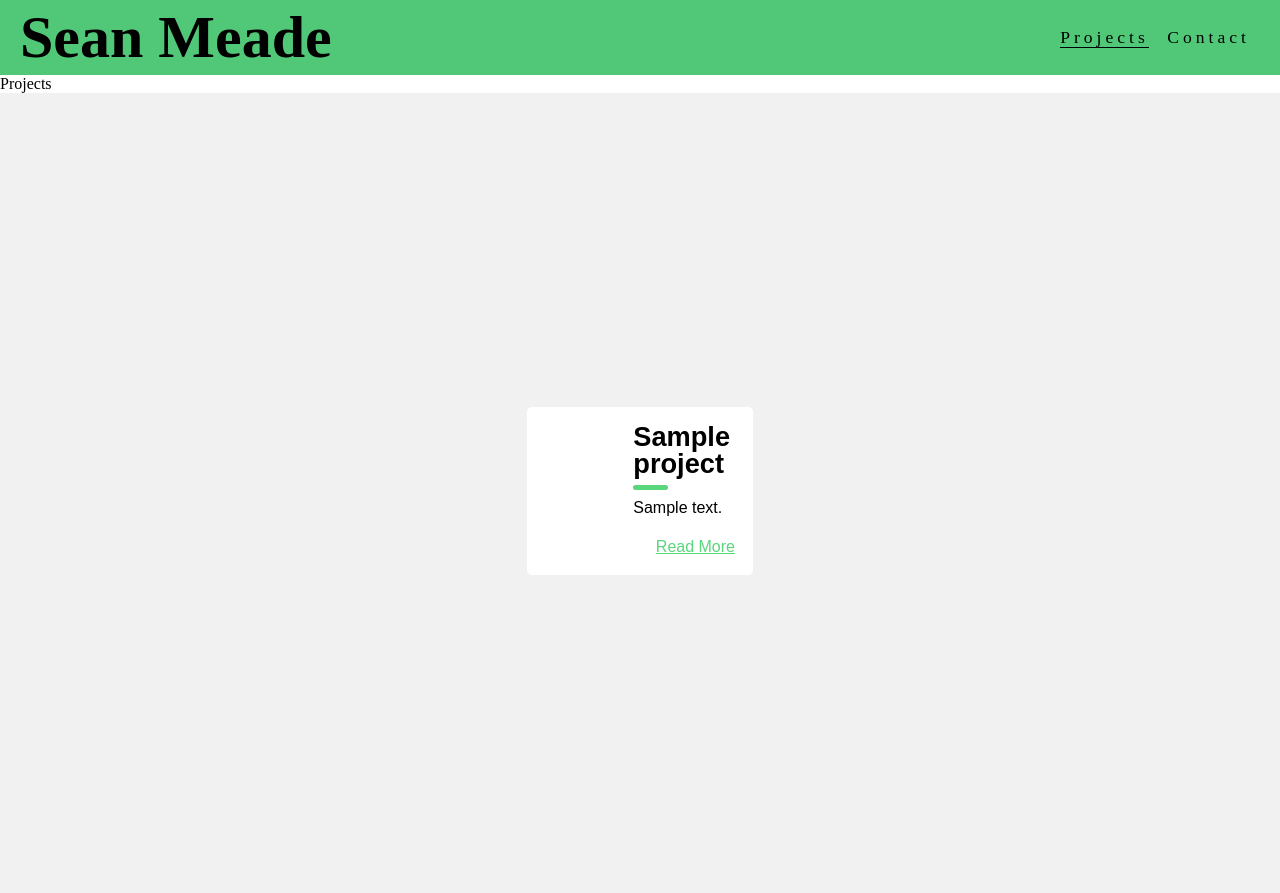
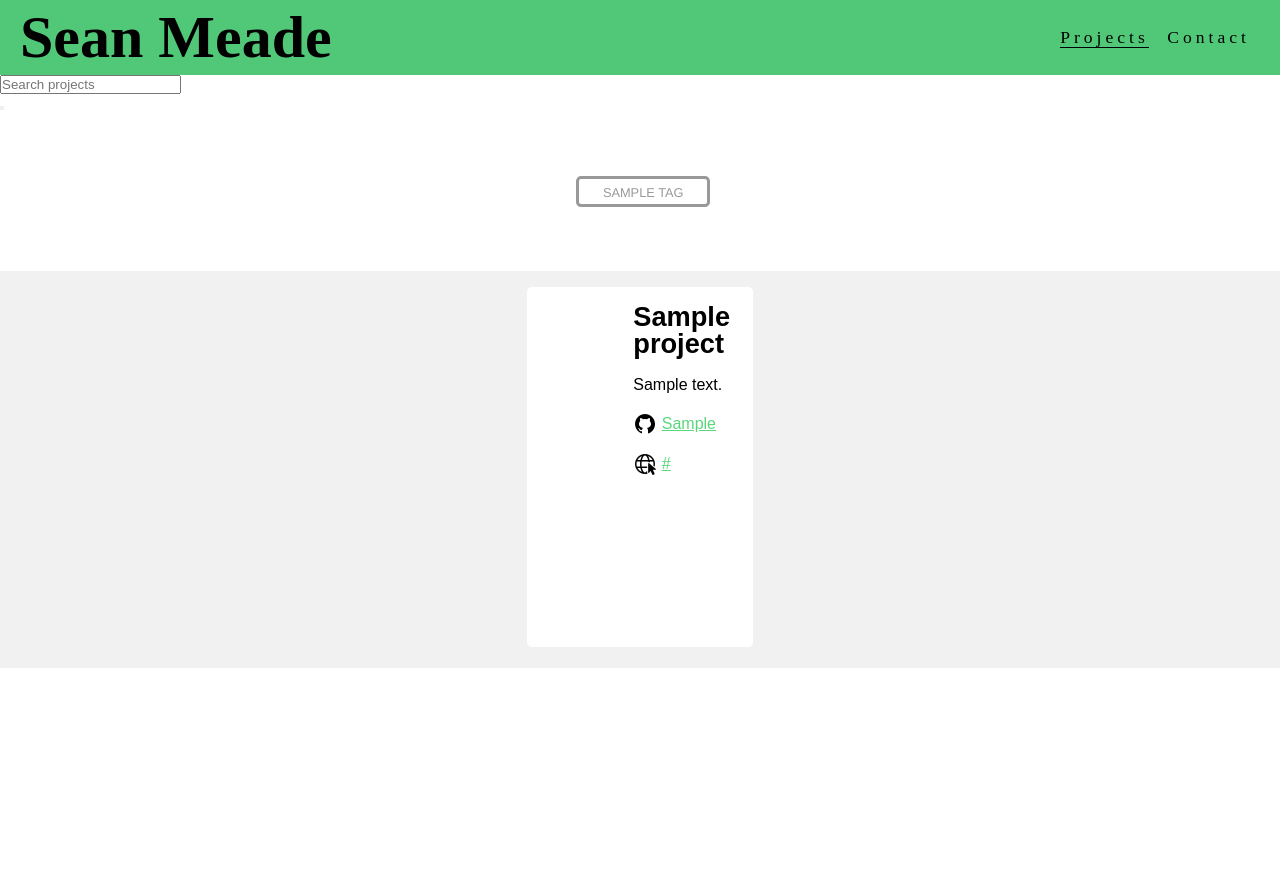
Before and after one commit to sean-meade/portfolio-website, a Django app: page /projects/ in a window 1280 px wide. After the commit the page ends 668 px from the top, so only its background shows below. Run offline with Django 3.2, Linux system fonts and the light colour scheme; tables that the repository leaves empty hold one stand-in row (values such as "Sample post").

Commit message:
Add serach, link to project cards, and half of the toggle button functionality sorted

```diff
--- a/porfolio_website/settings.py
+++ b/porfolio_website/settings.py
@@ -110,7 +110,6 @@ AUTH_PASSWORD_VALIDATORS = [
 ]
 
 if DEPLOYED == 'True':
-    print("Using Production contact form settings")
     SENDGRID_API_KEY = os.environ.get('SENDGRID_API_KEY')
     DEFAULT_FROM_EMAIL = "thenerdoutdoorsman@gmail.com"
     NOTIFY_EMAIL = "thenerdoutdoorsman@gmail.com"
--- a/projects/models.py
+++ b/projects/models.py
@@ -14,9 +14,18 @@ class Project(models.Model):
     collaboration = models.BooleanField(default=False)
     under_construction = models.BooleanField(default=False)
 
+class Tag(models.Model):
+    class Meta:
+        verbose_name_plural = "Tags"
 
-class Tag(models.Model):
     name = models.CharField(max_length=30)
+    friendly_name = models.CharField(max_length=254, null=True, blank=True)
+
+    def __str__(self):
+        return self.name
+
+    def get_friendly_name(self):
+        return self.friendly_name
 
 
 class ProjectTag(models.Model):
--- a/projects/views.py
+++ b/projects/views.py
@@ -1,13 +1,48 @@
-from django.shortcuts import render
-from .models import Project
+from django.shortcuts import redirect, render
+from django.urls import reverse
+from .models import Project, Tag
+from django.db.models import Q
+import sys
 
 # Create your views here.
 def home(request):
     return render(request, 'home.html')
 
 def projects(request):
+
     projects = Project.objects.all()
-    return render(request, 'projects.html', {"projects": projects})
+    tags = Tag.objects.all()
+    query = None
+    tag = None
 
-# def contact(request):
-#     return render(request, 'contact.html')
+    print(request.GET.getlist('checks[]'))
+    print(request.__dict__, file=sys.stderr)
+
+    if request.GET:
+
+        if 'checks[]' in request.GET:
+            # TODO: fix so tags work when clicked
+            tag = request.GET.getlist('checks[]')
+            projects = Project.objects.filter(projecttag__friendly_name__in=tag)
+            print("projects: ", projects)
+            tag = Tag.objects.filter(friendly_name__in=tag)
+            print("tag: ", tag)
+
+        if 'q' in request.GET:
+            query = request.GET['q']
+            if not query:
+                return redirect(reverse('projects'))
+
+            queries = Q(
+                name__icontains=query) | Q(
+                description__icontains=query)
+            projects = projects.filter(queries)
+
+    context = {
+        'projects': projects,
+        'search_term': query,
+        'current_tag': tag,
+        'tags': tags,
+    }
+
+    return render(request, 'projects.html', context)
--- a/static/css/card.css
+++ b/static/css/card.css
@@ -1,5 +1,5 @@
 /*PEN STYLES*/
-/* Credit to https://codepen.io/ChynoDeluxe/pen/bdXeqQ */
+/* Adapted from https://codepen.io/ChynoDeluxe/pen/bdXeqQ */
 
 #card-container {
     background: #f1f1f1;
@@ -8,7 +8,6 @@
     font-size: 1rem;
     justify-content: center;
     align-items: center;
-    height: 100vh;
 }
 
 :root {
@@ -147,47 +146,17 @@
         }
 
         .read-more {
-            text-align: right;
+
+            display: inline-block;
 
             a {
                 color: var(--color_prime);
-                display: inline-block;
-                position: relative;
-
-                &:after {
-                    content: "\f061";
-                    font-family: FontAwesome;
-                    margin-left: -10px;
-                    opacity: 0;
-                    vertical-align: middle;
-                    transition: margin .3s, opacity .3s;
-                }
-
-                &:hover:after {
-                    margin-left: 5px;
-                    opacity: 1;
-                }
             }
         }
     }
 
     p {
-        position: relative;
         margin: 1rem 0 0;
-
-        &:first-of-type {
-            margin-top: 1.25rem;
-
-            &:before {
-                content: "";
-                position: absolute;
-                height: 5px;
-                background: var(--color_prime);
-                width: 35px;
-                top: -0.75rem;
-                border-radius: 3px;
-            }
-        }
     }
 
     &:hover {
@@ -199,7 +168,8 @@
 
     @media (min-width: 640px) {
         flex-direction: row;
-        max-width: 700px;
+        max-width: 80vw;
+        min-height: 45vh;
 
         .meta {
             flex-basis: 40%;
@@ -239,3 +209,56 @@
         }
     }
 }
+
+/* Adapted from https://codepen.io/myackley35/pen/JoPdqE */
+
+.tag-checkbox {
+    margin: 4em auto;
+    position: relative;
+    width: 8em;
+}
+
+.checkbox {
+    display: none;
+}
+
+.label {
+    font-family: Helvetica, Arial;
+    margin: 0;
+    padding: .25em 0 0 0;
+    display: block;
+    color: #999;
+    text-transform: uppercase;
+    font-size: .8em;
+    text-align: center;
+    line-height: 2.2;
+    box-sizing: box-border;
+    text-indent: .5em;
+}
+
+.label::after {
+    content: "";
+    display: block;
+    width: 100%;
+    height: 2em;
+    border: 3px solid #999;
+    border-radius: .4em;
+    position: absolute;
+    top: 0;
+    left: 0;
+    box-sizing: box-border;
+    -webkit-transition: all 400ms ease;
+    -moz-transition: all 400ms ease;
+    -o-transition: all 400ms ease;
+    transition: all 400ms ease;
+}
+
+/*state change*/
+.checkbox:checked+.label {
+    color: rgba(20, 185, 20, 1);
+}
+
+.checkbox:checked+.label::after {
+    background: rgba(55, 185, 55, .2);
+    border: 3px solid rgba(100, 185, 100, .8);
+}
--- a/templates/project-card.html
+++ b/templates/project-card.html
@@ -1,3 +1,4 @@
+{% load static %}
 {% comment %} Credit to https://codepen.io/ChynoDeluxe/pen/bdXeqQ {% endcomment %}
 
 
@@ -20,7 +21,12 @@
           <h1>{{project.name}}</h1>
           <p>{{project.description}}</p>
           <p class="read-more">
-            <a href="#">Read More</a>
+            <img style="vertical-align:middle;" src="{% static 'img/github-icon.png' %}"/>
+            <a href="{{project.github}}" style="vertical-align:middle; display:inline;">{{project.github}}</a>
+          </p>
+          <p class="read-more">
+            <img style="vertical-align:middle;" src="{% static 'img/web-icon.png' %}"/>
+            <a href="{{project.website}}" style="vertical-align:middle; display:inline;">{{project.website}}</a>
           </p>
         </div>
       </div>
--- a/templates/projects.html
+++ b/templates/projects.html
@@ -8,9 +8,44 @@
 
 {% block content %}
 
-Projects
+<div>
+    <form method="GET" action="{% url 'projects' %}">
+        <div class="">
+            <input class="" type="text" name="q"
+                   placeholder="Search projects">
+            <div class="">
+                <button class="" type="submit">
+                        <span class="icon">
+                            <i class="fas fa-search"></i>
+                        </span>
+                </button>
+            </div>
+        </div>
+
+        {% if tags %}
+
+    {% for tag in tags %}
+
+    <div class="tag-checkbox" >
+
+        <input id="checkbox-btn-{{tag.name}}" class="checkbox" type="checkbox" value="{{tag.name}}" name="checks[]" value="{{ forloop.counter0 }}">
+
+        <label class="label" for="checkbox-btn-{{tag.name}}" class="checkbox" type="checkbox">{{tag.name}}</label>
+
+    </div>
+
+    {% endfor %}
+
+    {% endif %}
+    </form>
+
+
+
+</div>
 
 <div id="card-container">
+
+
 
 {% if projects %}
 
```
Also changed, not shown: projects/migrations/0003_alter_tag_options_tag_friendly_name.py (added), static/img/github-icon.png (added), static/img/web-icon.png (added).
